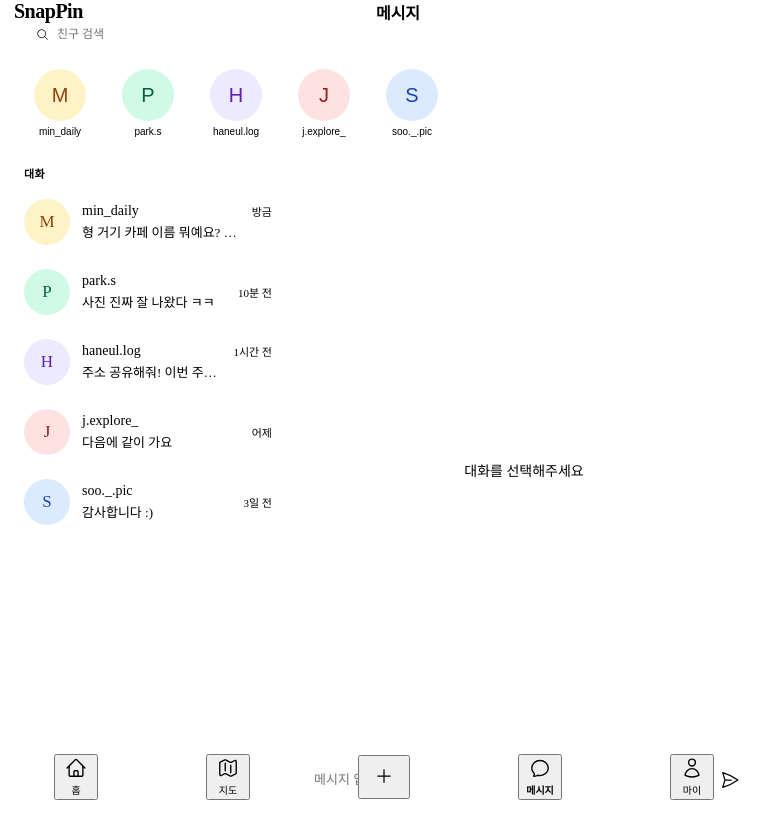
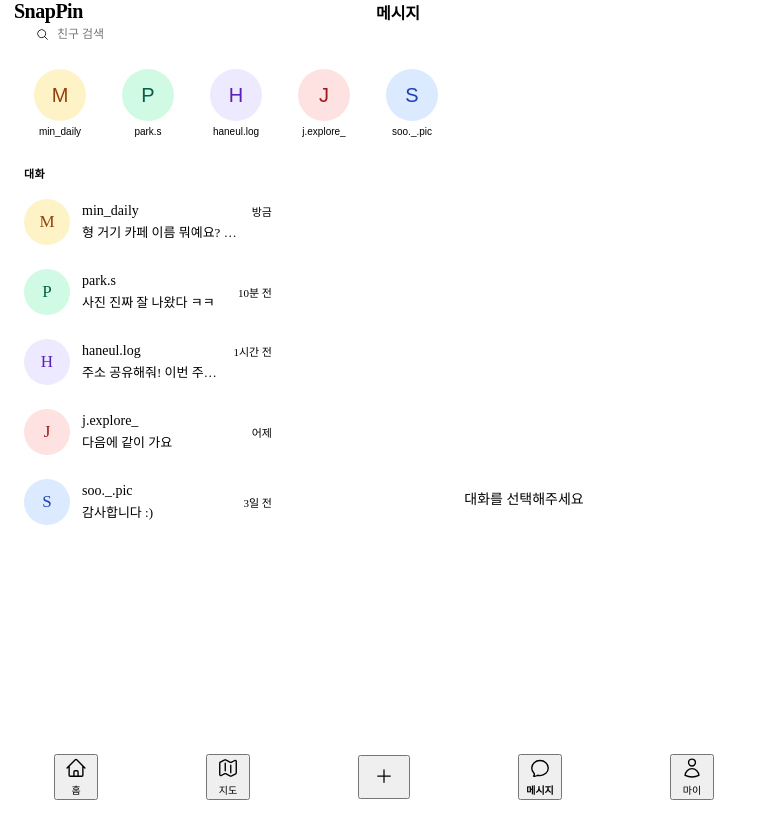
Before and after one commit to Yang-Hojoon/SnapPin, a React (Vite) app: page /message in a window 768 px wide. Built offline with nearby package versions, Linux system fonts and the light colour scheme; the HTML template or start-up script is replaced by a standard one.

Commit message:
messagepage update

```diff
--- a/src/pages/MessagePage/MessagePage.css
+++ b/src/pages/MessagePage/MessagePage.css
@@ -287,11 +287,10 @@
 .message__tablet { display: none; }
 .message__desktop { display: none; }
 
-/* ===== 태블릿 (768px ~ 1199px) ===== */
 @media (min-width: 768px) and (max-width: 1199px) {
   .message {
-    padding-bottom: 0;
     padding-top: var(--header-height);
+    padding-bottom: var(--bottomnav-height);
     height: 100vh;
     overflow: hidden;
     display: flex;
@@ -333,20 +332,6 @@
     flex-direction: column;
     overflow: hidden;
   }
-  /* 대화 미선택 시: 입력란을 항상 하단에 표시 */
-  .message__tablet-chat-placeholder {
-    flex: 1;
-    display: flex;
-    flex-direction: column;
-    overflow: hidden;
-  }
-  .message__tablet-chat-placeholder .message__empty {
-    flex: 1;
-  }
-  .message__tablet-chat-placeholder .message__chat-input {
-    flex-shrink: 0;
-    display: flex;
-  }
   .message__desktop-right .message__chat {
     flex: 1;
     min-height: 0;
@@ -361,11 +346,9 @@
   }
   .message__desktop-right .message__chat-input {
     flex-shrink: 0;
-    display: flex;
   }
 }
 
-/* ===== PC (1200px+) ===== */
 @media (min-width: 1200px) {
   .message {
     padding-bottom: 0;
--- a/src/pages/MessagePage/MessagePage.jsx
+++ b/src/pages/MessagePage/MessagePage.jsx
@@ -74,62 +74,6 @@ function ChatView({ selected, messages, input, onInput, onSend, onKey }) {
   if (!selected) return (
     <div className="message__empty"><p>대화를 선택해주세요</p></div>
   );
-  return (
-    <div className="message__chat">
-      <div className="message__chat-header">
-        <div className="message__avatar" style={{ background: selected.avatarColor, color: selected.avatarText }}>
-          {selected.user[0].toUpperCase()}
-        </div>
-        <span className="message__chat-name">{selected.user}</span>
-      </div>
-      <div className="message__chat-body">
-        {messages.map((msg, i) => (
-          <div key={i} className={`message__bubble-wrap ${msg.from === 'me' ? 'me' : 'other'}`}>
-            <div className={`message__bubble ${msg.from === 'me' ? 'me' : 'other'}`}>
-              <p>{msg.text}</p>
-            </div>
-            <span className="message__bubble-time">{msg.time}</span>
-          </div>
-        ))}
-      </div>
-      <div className="message__chat-input">
-        <input
-          className="message__chat-input-field"
-          placeholder="메시지 입력..."
-          value={input}
-          onChange={e => onInput(e.target.value)}
-          onKeyDown={onKey}
-        />
-        <button className="message__chat-send" onClick={onSend}>
-          <PaperAirplaneIcon style={{ width: '20px', height: '20px' }} />
-        </button>
-      </div>
-    </div>
-  );
-}
-
-/* 태블릿 전용: 대화 미선택 시에도 입력란 표시 */
-function TabletChatView({ selected, messages, input, onInput, onSend, onKey }) {
-  if (!selected) {
-    return (
-      <div className="message__tablet-chat-placeholder">
-        <div className="message__empty"><p>대화를 선택해주세요</p></div>
-        <div className="message__chat-input">
-          <input
-            className="message__chat-input-field"
-            placeholder="메시지 입력..."
-            value={input}
-            onChange={e => onInput(e.target.value)}
-            onKeyDown={onKey}
-            disabled
-          />
-          <button className="message__chat-send" disabled>
-            <PaperAirplaneIcon style={{ width: '20px', height: '20px' }} />
-          </button>
-        </div>
-      </div>
-    );
-  }
   return (
     <div className="message__chat">
       <div className="message__chat-header">
@@ -250,7 +194,7 @@ function MessagePage() {
               <ConversationList selected={selected} onSelect={setSelected} />
             </div>
             <div className="message__desktop-right">
-              <TabletChatView
+              <ChatView
                 selected={selected}
                 messages={currentMessages}
                 input={input}
```
